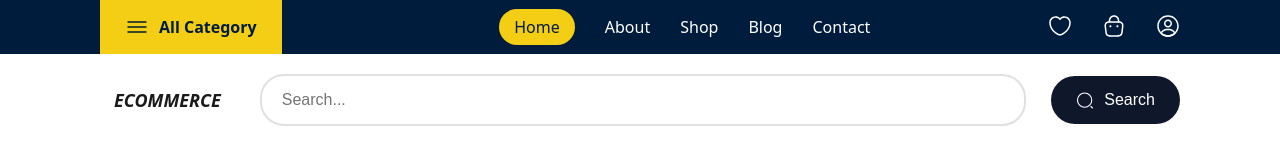
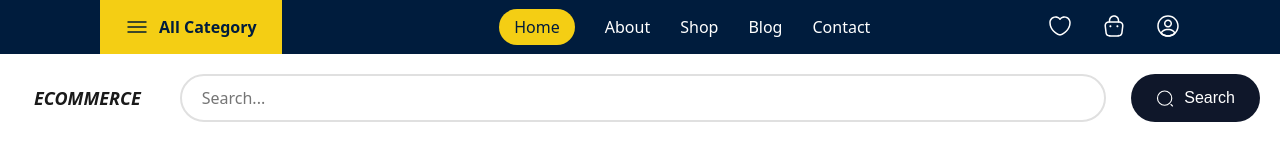
Before and after one commit to wjdals0304/ecommerce-project, a React (Create React App) app: page / in a window 1280 px wide. Shown: the top 161 px of the page. Built offline with nearby package versions, Linux system fonts and the light colour scheme.

Commit message:
feat: 서치 css 변경

```diff
--- a/src/features/home/search.css
+++ b/src/features/home/search.css
@@ -2,10 +2,11 @@
   display: flex;
   align-items: center;
   gap: 25px;
-  margin: 20px 100px;
+  max-width: 1240px;
+  margin: 20px auto;
 }
 
-.search-container > .search-title {
+.search-container .search-title {
   flex: none;
   font-weight: bold;
   font-size: 18px;
@@ -21,21 +22,22 @@
   display: flex;
   align-items: center;
   gap: 25px;
+  height: 48px;
 }
 
 .search-bar input {
   flex: 1;
-  height: 48px;
   border: 2px solid #e0e0e0;
   border-radius: 24px;
   padding: 0 20px;
   font-size: 16px;
   outline: none;
+  height: 100%;
 }
 
 .search-button {
   flex: none;
-  height: 48px;
+  height: 100%;
   padding: 0 25px;
   background-color: #0f172a;
   color: white;
@@ -50,5 +52,5 @@
 }
 
 .search-button:hover {
-  background-color: #1e293b;
+  background-color: #e0e0e0;
 }
--- a/src/reset.css
+++ b/src/reset.css
@@ -83,7 +83,8 @@ summary,
 time,
 mark,
 audio,
-video {
+video,
+input {
   margin: 0;
   padding: 0;
   border: 0;
@@ -92,6 +93,7 @@ video {
   vertical-align: baseline;
   font-family: system-ui, -apple-system, BlinkMacSystemFont, 'Segoe UI', Roboto,
     Oxygen, Ubuntu, Cantarell, 'Open Sans', 'Helvetica Neue', sans-serif;
+  box-sizing: border-box;
 }
 /* HTML5 display-role reset for older browsers */
 article,
```
